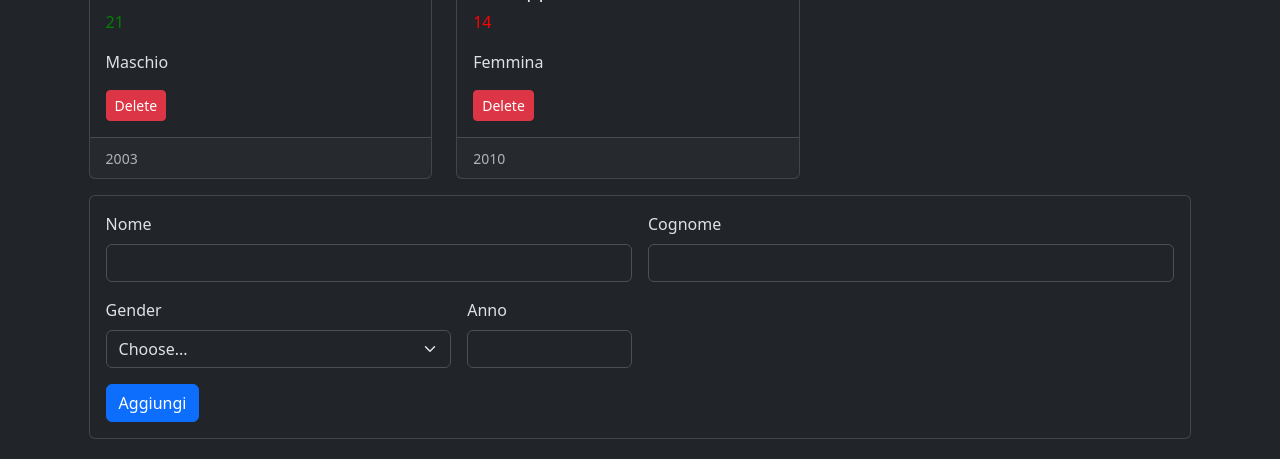
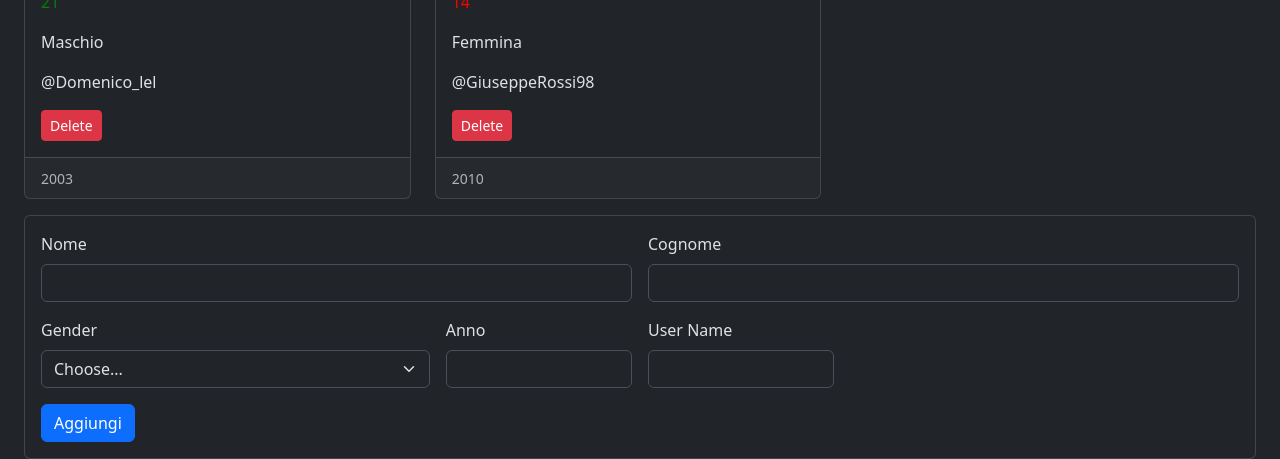
Before and after one commit to Domenico-lel/tutorial, a React (Create React App) app: page / in a window 1280 px wide. Shown: the part 242-701 px from the top of the page. Built offline with nearby package versions, Linux system fonts and the light colour scheme.

Commit message:
clear input after printed

```diff
--- a/src/ListNameApp.js
+++ b/src/ListNameApp.js
@@ -13,14 +13,16 @@ function ListNameApp() {
             name: "Domenico",
             surname: "Lella",
             date: "2003",
-            gender: "M"
+            gender: "M",
+            userName: "Domenico_lel"
         },
         {
             id: "2",
             name: "Giuseppe",
             surname: "Rossi",
             date: "2010",
-            gender: "F"
+            gender: "F",
+            userName: "GiuseppeRossi98"
         }
     ])
 
--- a/src/components/NewPersonForm.js
+++ b/src/components/NewPersonForm.js
@@ -10,6 +10,7 @@ function NewPersonForm(
     const [personSurame, setPersonSurname] = useState("")
     const [date, setDate] = useState("")
     const [gender, setGender] = useState("")
+    const [userName, setUserName] = useState("")
 
     // Funzioni per gestire il cambiamento degli input
     const handleName = (inputName) => {
@@ -29,6 +30,8 @@ function NewPersonForm(
         setPersonName("")
         setPersonSurname("")
         setDate("")
+        setGender("Default")
+        setUserName("")
     }
 
     const handleGender = (inputGender) => {
@@ -36,6 +39,9 @@ function NewPersonForm(
 
     }
 
+    const handleUserName = (inputUserName) => {
+        setUserName(inputUserName)
+    }
     // Funzione per verificare se il form è valido
     const isFormValid = () => {
         return personName != "" && personSurame != "" && date != ""
@@ -76,7 +82,7 @@ function NewPersonForm(
                     }}
                         id="inputGender"
                         className="form-select"
-                        defaultValue="Default"
+                        value={gender}
                     >
                         <option value="Default">Choose...</option>
                         <option value="M">Maschio</option>
@@ -95,6 +101,16 @@ function NewPersonForm(
                         id="inputData"
                         value={date}
                     />
+                </div><div className="col-md-2">
+                    <label htmlFor="inputUsername" className="form-label">User Name</label>
+                    <input onChange={(e) => {
+                        handleUserName(e.target.value)
+                    }}
+                        type="text"
+                        className="form-control"
+                        id="inputUsername"
+                        value={userName}
+                    />
                 </div>
                 <div className="col-12">
                     <button className="btn btn-primary"
@@ -106,7 +122,8 @@ function NewPersonForm(
                                     name: personName,
                                     surname: personSurame,
                                     date: date,
-                                    gender: gender
+                                    gender: gender,
+                                    userName: userName
                                 }
                                 onNewPerson(newPerson)
                                 clearForm()
--- a/src/components/PersonCardGroup.js
+++ b/src/components/PersonCardGroup.js
@@ -53,10 +53,6 @@ function PersonCardGroup(
       <p>Nessun utente aggiunto...</p>
     }
 
-
-
-
-
     {
       persons.map(
         (people) => {
@@ -72,10 +68,11 @@ function PersonCardGroup(
                 <h5 className="card-title">{people.name} {people.surname}</h5>
                 <p style={{ color: isAdult(peopleAge) ? "green" : "red" }}>{peopleAge}</p>
                 <p className="card-text">{getGenderLabel(people.gender)}</p>
+                <p className="card-text">@{people.userName}</p>
                 <button
-                type="button"
-                className="btn btn-danger btn-sm"
-                onClick={() => handleDelete(people.id)}
+                  type="button"
+                  className="btn btn-danger btn-sm"
+                  onClick={() => handleDelete(people.id)}
                 >Delete</button>
               </div>
               <div className="card-footer">
@@ -83,13 +80,9 @@ function PersonCardGroup(
               </div>
             </div>
           </div>
-
-
         }
-
       )
     }
-
   </div>
 }
 
```
